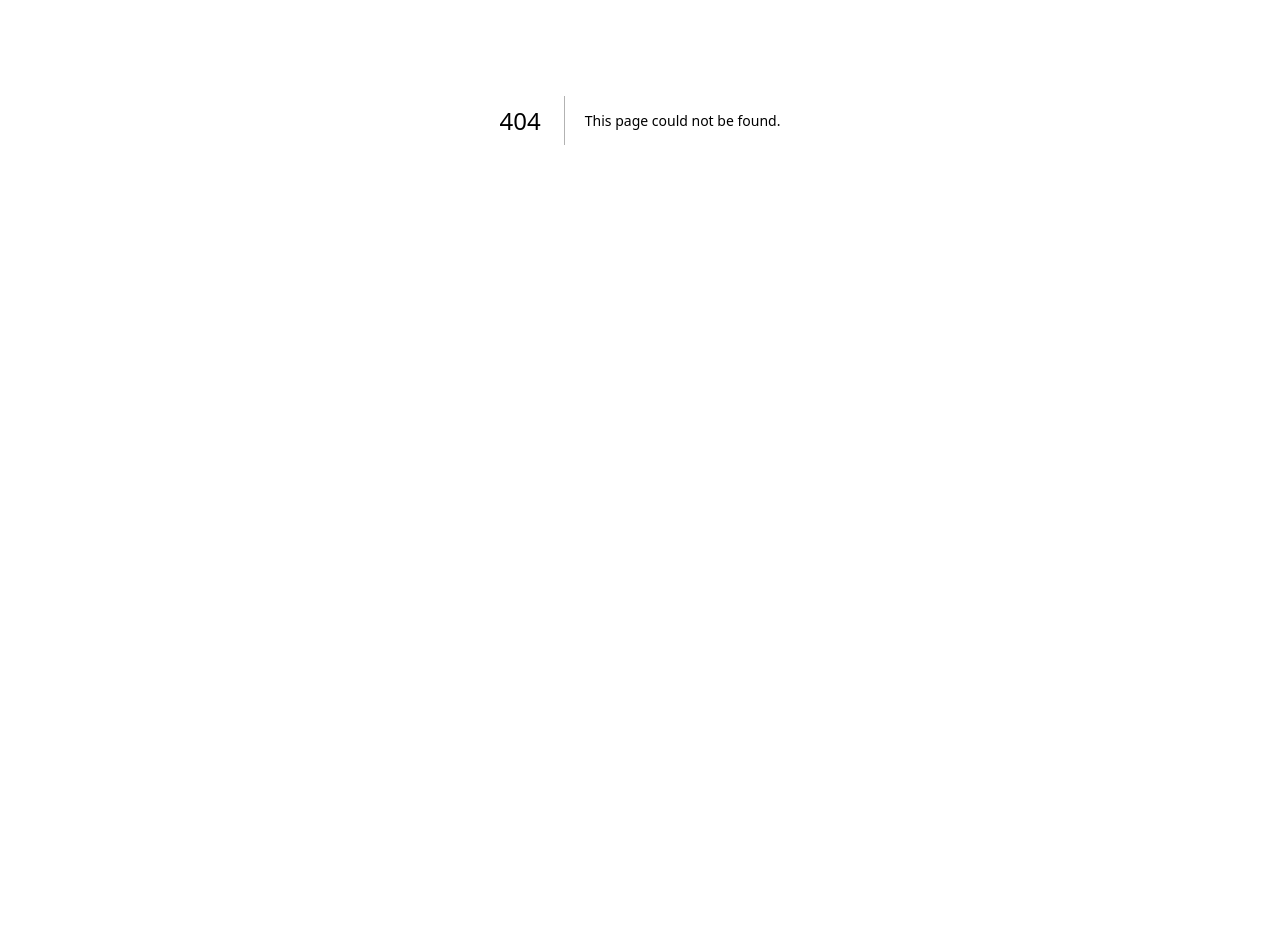
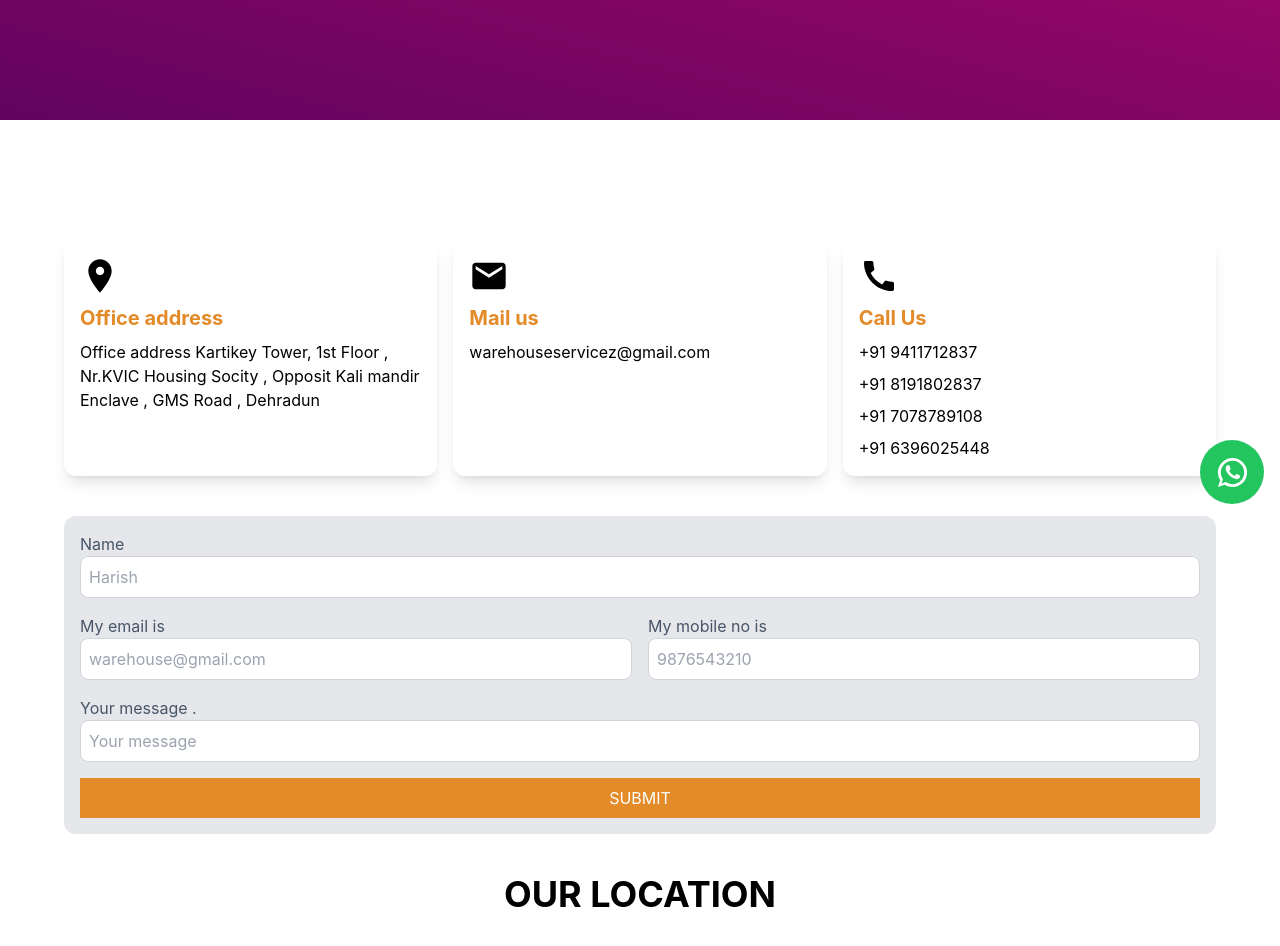
Before and after one commit to iamraselmolla/assests-listing-nextJs, a Next.js app: page /oldcontact in a window 1280 px wide. Before the commit this address had no page. Shown: the part 280-1226 px from the top of the page. Before the commit the page ends 800 px from the top, so only its background shows below. Built offline with nearby package versions, Linux system fonts and the light colour scheme.

Commit message:
made contact page and some changes in inputfield

```diff
--- a/components/UI/InputField.jsx
+++ b/components/UI/InputField.jsx
@@ -33,7 +33,7 @@ const showPass=()=>{
         </label>
         <div className={`flex items-center space-x-2    rounded-lg `}>
         <Field
-          className={`p-2 w-[100%] bg-blue-200 text-black  rounded-lg ${inputClass} ${override ? 'h-10':''}`}
+          className={`p-2 w-[100%]  border resize-y  focus:outline-none border-gray-300 text-black  rounded-lg ${inputClass} ${override ? 'h-10':''}`}
           placeholder={placeholder}
           type={type!=='password' || type===undefined ? type : type==='password' && passVisibility ? 'text' : 'password'}
           id={uni}
--- a/components/assets.js
+++ b/components/assets.js
@@ -34,6 +34,7 @@ import NU from './assets/NU.png';
 import Ola from './assets/Ola.png';
 import Renest from './assets/Renest.png';
 import V_MART from './assets/V_MART.png';
+import feedback_img from './assets/feedback-image.png';
 
 export const assets={
     bg_01,
@@ -74,5 +75,6 @@ export const assets={
     NU,
     Ola,
     Renest,
-    V_MART
+    V_MART,
+    feedback_img
 }
--- a/components/pages/Contact.jsx
+++ b/components/pages/Contact.jsx
@@ -5,17 +5,17 @@ import Footer from '../UI/Footer';
 import SplashScreen from '../SplashScreen';
 import { Container } from '@mui/system';
 import { Call, LocationOn, Mail } from '@mui/icons-material';
+import { assets } from '../assets';
+import Image from 'next/image';
 
 import * as Yup from 'yup'
 import { Form, Formik } from 'formik';
 import InputField from '../UI/InputField';
-import { useRouter } from 'next/router';
 const Contact = () => {
-    const [loading,setLoading]=useState(true);
-    const router=useRouter();
+    const [loading, setLoading] = useState(true);
 
     useEffect(() => {
-        const timer=setTimeout(() => {
+        const timer = setTimeout(() => {
             setLoading(false);
         }, 100);
         return () => {
@@ -23,22 +23,22 @@ const Contact = () => {
         }
     }, [])
 
-    const initialValues={
-      name:'',
-      email:'',
-      mobileNo:'',
-      message:''
+    const initialValues = {
+        name: '',
+        email: '',
+        mobileNo: '',
+        message: ''
 
     };
 
-    const validationSchema=Yup.object({
-      name:Yup.string().required('Required'),
-      mobileNo:Yup.string().required('Required'),
-      message:Yup.string().required('Required'),
+    const validationSchema = Yup.object({
+        name: Yup.string().required('Required'),
+        mobileNo: Yup.string().required('Required'),
+        message: Yup.string().required('Required'),
     })
 
-    const onSubmitHandler=(values,{resetForm})=>{
-      let body=`Name=${values.name}%0D%0A Contact no=${values.mobileNo}%0D%0A Message=${values.message}`
+    const onSubmitHandler = (values, { resetForm }) => {
+        let body = `Name=${values.name}%0D%0A Contact no=${values.mobileNo}%0D%0A Message=${values.message}`
         router.push(`mailto:warehouseservicez@gmail.com?subject=Contact&body=${body}`)
         resetForm();
     }
@@ -46,70 +46,74 @@ const Contact = () => {
 
     return (
         <div className='relative'>
-    {loading ? <SplashScreen/>:
+            {loading ? <SplashScreen /> :
                 <>
-    <ResponsiveDrawer/>
-    <TopCard title='Contact Us'/>
+                    <ResponsiveDrawer />
+                    <TopCard title='CONTACT US' />
                     <div className='py-20 bg-white text-black '>
                         <Container>
+                            <div className='grid grid-cols-1 md:grid-cols-3 md:min-h-[400px] grid-rows-3 md:grid-rows-1 min-h-[1100px] my-10 gap-10'>
+                                <div className='transition-all group duration-300 hover:border-b-8 hover:border-b-primary bg-white border-gray-300 border rounded-xl py-6 sm:px-10 px-7 flex flex-col items-center gap-2'>
+                                    <div className=" rounded-full  sm:p-6 p-4 w-fit bg-gray-200 group-hover:bg-primary ">
+                                        <LocationOn sx={{ fontSize: 80 }} className=' text-primary  group-hover:text-white' />
+                                    </div>
 
-      <div className='grid grid-cols-1 md:grid-cols-3 my-10 gap-4'>
-
-      <div className='col-span-1 bg-white shadow-lg rounded-xl p-4 flex flex-col gap-2'>
-        <LocationOn sx={{fontSize:40}}/>
-        <h2 className='text-xl font-bold text-primary'>Office address</h2>
-        <p>Office address Kartikey Tower, 1st Floor , Nr.KVIC Housing Socity , Opposit Kali mandir Enclave , GMS Road , Dehradun</p>
+                                    <h2 className='text-xl font-bold'>Office address</h2>
+                                    <p className=' text-center'>Office address Kartikey Tower, 1st Floor , Nr.KVIC Housing Socity , Opposit Kali mandir Enclave , GMS Road , Dehradun</p>
                                 </div>
 
 
-      <div className='col-span-1 bg-white shadow-lg rounded-xl p-4 flex flex-col gap-2'>
-        <Mail sx={{fontSize:40}}/>
-        <h2 className='text-xl font-bold text-primary'>Mail us</h2>
-        <p>warehouseservicez@gmail.com</p>
+                                <div className='transition-all group duration-300 hover:border-b-8 hover:border-b-primary items-center bg-white border-gray-300 py-6 sm:px-10 px-7 border rounded-xl  flex flex-col gap-2'>
+                                    <div className=" rounded-full  sm:p-6 p-4 w-fit bg-gray-200 group-hover:bg-primary">
+                                        <Mail sx={{ fontSize: 80 }} className=' text-primary  group-hover:text-white' />
+                                    </div>
+
+                                    <h2 className='text-xl font-bold '>Mail us</h2>
+                                    <p className=' text-center break-all'>warehouseservicez@gmail.com</p>
                                 </div>
 
 
-      <div className='col-span-1 bg-white shadow-lg rounded-xl p-4 flex flex-col gap-2'>
-        <Call sx={{fontSize:40}}/>
-        <h2 className='text-xl font-bold text-primary'>Call Us</h2>
+                                <div className=' transition-all group duration-300 hover:border-b-8 hover:border-b-primary items-center bg-white border border-gray-300 rounded-xl py-6 sm:px-10 px-7 flex flex-col gap-2'>
+                                    <div className=" rounded-full  sm:p-6 p-4 w-fit bg-gray-200 group-hover:bg-primary">
+                                        <Call sx={{ fontSize: 80 }} className=' text-primary group-hover:text-white' />
+                                    </div>
+                                    <h2 className='text-xl font-bold  '>Call Us</h2>
+                                    <div className=' flex flex-col items-center'>
                                         <p>+91 9411712837</p>
                                         <p>+91 8191802837</p>
                                         <p>+91 7078789108</p>
                                         <p>+91 6396025448</p>
                                     </div>
-
-
+                                </div>
                             </div>
 
-      {/* Form */}
-      <div className='bg-gray-200 p-4 rounded-xl '>
+                            <div className=' grid sm:grid-cols-2 gap-8  my-32'>
+                                <div className=' p-8 rounded-xl border border-gray-300 shadow-lg'>
                                     <Formik initialValues={initialValues} validationSchema={validationSchema} onSubmit={onSubmitHandler}>
                                         <Form className='flex flex-col gap-4'>
-          <div className='grid grid-cols-1 md:grid-cols-2 gap-4'>
-            <InputField className='col-span-1 md:col-span-2' labelName='Name' uni='name' placeholder='Harish'   />
-            <InputField  labelName='My email is' uni='Email' placeholder='warehouse@gmail.com'  />
-            <InputField  labelName='My mobile no is' uni='mobileNo' placeholder='9876543210'  />
-            <InputField  className='col-span-1 md:col-span-2' labelName='Your message .' uni='message' placeholder='Your message' />
+                                            <div className='flex flex-col  gap-4 '>
+                                                <p className=' text-center sm:text-4xl text-2xl'>Send us your feedback !</p>
+                                                <InputField labelName='Full Name' uni='name' placeholder='Harish' />
+                                                <InputField labelName='Mobile Number' uni='mobileNo' placeholder='9876543210' />
+                                                <InputField labelName='Email' uni='Email' placeholder='sikka@gmail.com' />
+                                                <InputField labelName='Message' uni='message' placeholder='Your message' />
                                             </div>
-          <button type='submit' className='bg-primary p-2 text-white hover:opacity-75'>SUBMIT</button>
+                                            <button type='submit' className='bg-primary py-2 sm:px-7 px-4 text-sm sm:text-base hover:bg-white hover:text-primary border border-primary rounded-md text-white  w-fit transition-all duration-300'>SUBMIT</button>
 
                                         </Form>
                                     </Formik>
                                 </div>
-
-
+                                <div className=' flex flex-col gap-6 justify-center'>
+                                    <Image className=" bg-cover w-3/5 "
+                                        alt="flipkart"
+                                        src={assets.feedback_img} />
+                                    <p className=' sm:text-4xl text-3xl font-semibold'>We Would Like Your Feedback To Improve Our Website</p>
+                                    <p className=' text-primary sm:text-5xl text-4xl font-serif italic'>Please leave your feedback !</p>
+                                </div>
+                            </div>
 
                         </Container>
-      {/* Map */}
-      <div className="flex flex-col justify-center items-center bg-white text-black">
-        <h4 className="text-4xl font-bold m-10 ">OUR LOCATION</h4>
-        <iframe
-          className="w-full h-[300px] md:h-[400px]" title="map"
-          src="https://www.google.com/maps/embed?pb=!1m18!1m12!1m3!1d3444.2067707735296!2d78.0095323763292!3d30.31663590562165!2m3!1f0!2f0!3f0!3m2!1i1024!2i768!4f13.1!3m3!1m2!1s0x39092925e963de41%3A0xaa1fcaa43e5c52cb!2sWarehouse%20Servicez!5e0!3m2!1sen!2sin!4v1683894184725!5m2!1sen!2sin"
-        ></iframe>
-
-      </div>
-      <Footer/>
+                        <Footer />
 
                     </div>
                 </>
--- /dev/null
+++ b/components/pages/OldContact.jsx
@@ -0,0 +1,121 @@
+import React, { useEffect, useState } from 'react'
+import ResponsiveDrawer from '../UI/ResponsiveDrawer';
+import TopCard from '../UI/TopCard';
+import Footer from '../UI/Footer';
+import SplashScreen from '../SplashScreen';
+import { Container } from '@mui/system';
+import { Call, LocationOn, Mail } from '@mui/icons-material';
+
+import * as Yup from 'yup'
+import { Form, Formik } from 'formik';
+import InputField from '../UI/InputField';
+import { useRouter } from 'next/router';
+const OldContact = () => {
+    const [loading,setLoading]=useState(true);
+    const router=useRouter();
+
+    useEffect(() => {
+        const timer=setTimeout(() => {
+            setLoading(false);
+        }, 100);
+      return () => {
+        clearTimeout(timer);
+      }
+    }, [])
+
+    const initialValues={
+      name:'',
+      email:'',
+      mobileNo:'',
+      message:''
+
+    };
+
+    const validationSchema=Yup.object({
+      name:Yup.string().required('Required'),
+      mobileNo:Yup.string().required('Required'),
+      message:Yup.string().required('Required'),
+    })
+
+    const onSubmitHandler=(values,{resetForm})=>{
+      let body=`Name=${values.name}%0D%0A Contact no=${values.mobileNo}%0D%0A Message=${values.message}`
+      router.push(`mailto:warehouseservicez@gmail.com?subject=Contact&body=${body}`)
+      resetForm();
+    }
+
+
+  return (
+    <div className='relative'>
+    {loading ? <SplashScreen/>:
+    <>
+    <ResponsiveDrawer/>
+    <TopCard title='Contact Us'/>
+    <div className='py-20 bg-white text-black '>
+      <Container>
+
+      <div className='grid grid-cols-1 md:grid-cols-3 my-10 gap-4'>
+
+      <div className='col-span-1 bg-white shadow-lg rounded-xl p-4 flex flex-col gap-2'>
+        <LocationOn sx={{fontSize:40}}/>
+        <h2 className='text-xl font-bold text-primary'>Office address</h2>
+        <p>Office address Kartikey Tower, 1st Floor , Nr.KVIC Housing Socity , Opposit Kali mandir Enclave , GMS Road , Dehradun</p>
+      </div>
+
+
+      <div className='col-span-1 bg-white shadow-lg rounded-xl p-4 flex flex-col gap-2'>
+        <Mail sx={{fontSize:40}}/>
+        <h2 className='text-xl font-bold text-primary'>Mail us</h2>
+        <p>warehouseservicez@gmail.com</p>
+      </div>
+
+
+      <div className='col-span-1 bg-white shadow-lg rounded-xl p-4 flex flex-col gap-2'>
+        <Call sx={{fontSize:40}}/>
+        <h2 className='text-xl font-bold text-primary'>Call Us</h2>
+        <p>+91 9411712837</p>
+        <p>+91 8191802837</p>
+        <p>+91 7078789108</p>
+        <p>+91 6396025448</p>
+      </div>
+
+
+      </div>
+
+      {/* Form */}
+      <div className='bg-gray-200 p-4 rounded-xl '>
+      <Formik initialValues={initialValues} validationSchema={validationSchema} onSubmit={onSubmitHandler}>
+        <Form className='flex flex-col gap-4'>
+          <div className='grid grid-cols-1 md:grid-cols-2 gap-4'>
+            <InputField className='col-span-1 md:col-span-2' labelName='Name' uni='name' placeholder='Harish'   />
+            <InputField  labelName='My email is' uni='Email' placeholder='warehouse@gmail.com'  />
+            <InputField  labelName='My mobile no is' uni='mobileNo' placeholder='9876543210'  />
+            <InputField  className='col-span-1 md:col-span-2' labelName='Your message .' uni='message' placeholder='Your message' />
+          </div>
+          <button type='submit' className='bg-primary p-2 text-white hover:opacity-75'>SUBMIT</button>
+
+        </Form>
+      </Formik>
+      </div>
+
+
+
+      </Container>
+      {/* Map */}
+      <div className="flex flex-col justify-center items-center bg-white text-black">
+        <h4 className="text-4xl font-bold m-10 ">OUR LOCATION</h4>
+        <iframe
+          className="w-full h-[300px] md:h-[400px]" title="map"
+          src="https://www.google.com/maps/embed?pb=!1m18!1m12!1m3!1d3444.2067707735296!2d78.0095323763292!3d30.31663590562165!2m3!1f0!2f0!3f0!3m2!1i1024!2i768!4f13.1!3m3!1m2!1s0x39092925e963de41%3A0xaa1fcaa43e5c52cb!2sWarehouse%20Servicez!5e0!3m2!1sen!2sin!4v1683894184725!5m2!1sen!2sin"
+        ></iframe>
+
+      </div>
+      <Footer/>
+
+    </div>
+    </>
+    }
+    </div>
+  )
+}
+
+export default OldContact
--- /dev/null
+++ b/pages/oldcontact/index.js
@@ -0,0 +1,28 @@
+import Head from "next/head";
+import OldContact from "../../components/pages/OldContact";
+
+export default function index() {
+  return (
+    <>
+    <Head>
+    <title>Warehouse Servicez - Contact</title>
+    <meta charSet="utf-8" />
+    <link rel="icon" href='https://res.cloudinary.com/da75fckow/image/upload/v1683447238/sikka-warehouse/logo_ul5ndq.png' />
+    <meta property="og:locale" content="en_US" />
+    <meta name="description" content="Welcome to the Warehouse Services , where we build your visions." />
+    <meta property="og:title" content="Warehouse Servicez - Contact" />
+    <meta name="keywords" content="warehouse services,warehouse servicez,sikka warehouse,sikka and associates,warehouses,best warehouses" />
+    <meta property="og:url" content="https://warehouseservicez.com/" />
+    {/* <meta name="author" content="Your name here" /> */}
+    <meta property="og:image" itemProp='https://res.cloudinary.com/da75fckow/image/upload/v1683447238/sikka-warehouse/logo_ul5ndq.png'/>
+    <meta name="viewport" content="width=device-width, initial-scale=1.0" />
+    <meta httpEquiv="Content-Type" content="text/html; charSet=utf-8" />
+    <link rel="canonical" href="https://warehouseservicez.com/" />
+    <meta property="og:type" content="website" />
+    <meta property="og:description" content="" />
+    <meta property="og:site_name" content="Warehouse Servicez" />
+    </Head>
+    <OldContact/>
+    </>
+  )
+}
```
Also changed, not shown: components/assets/feedback-image.png (added). Lines whose indentation alone changed are shown as unchanged.
